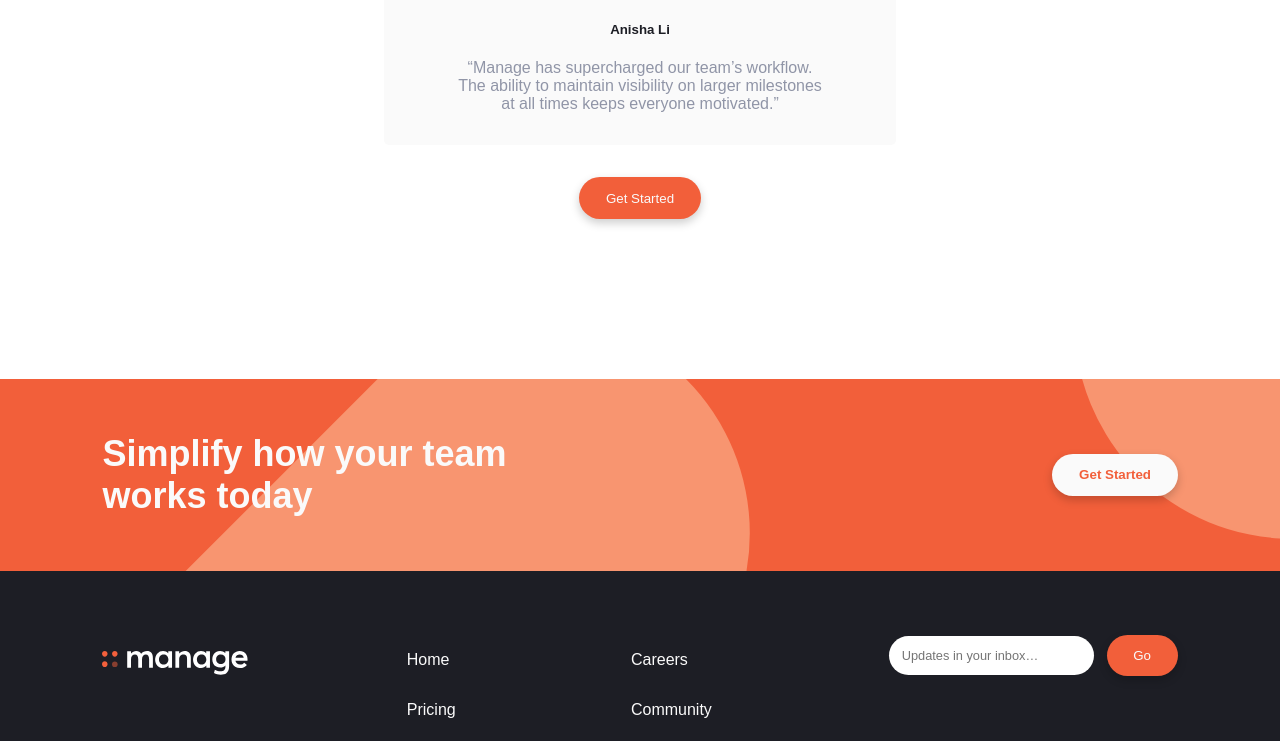
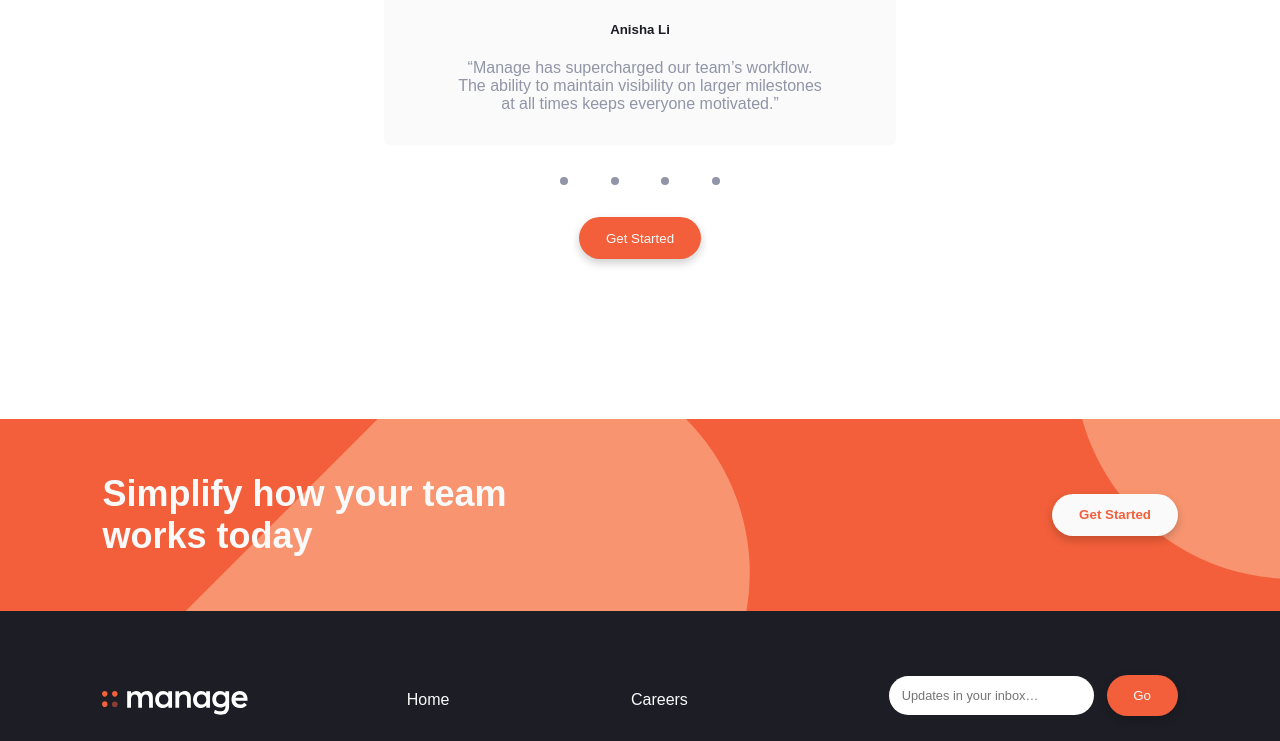
Before and after one commit to mritunjaysaha/manage-landing-page, a Next.js app: page / in a window 1280 px wide. Shown: the part 1600-2341 px from the top of the page. Built offline with nearby package versions, Linux system fonts and the light colour scheme; a web font is replaced by a local one.

Commit message:
added testimonials slider

```diff
--- a/pages/index.js
+++ b/pages/index.js
@@ -5,32 +5,28 @@ import AboutPage from "../src/sections/aboutPage";
 import TestimonialPage from "../src/sections/testimonialsPage";
 import Banner from "../src/sections/banner";
 import Footer from "../src/sections/footerSection";
-const testimonialData = [
-    {
-        id: 1,
+const testimonialData = {
+    0: {
         name: "Anisha Li",
         text:
             "“Manage has supercharged our team’s workflow. The ability to maintain visibility on larger milestones at all times keeps everyone motivated.”",
     },
-    {
-        id: 2,
+    1: {
         name: "Ali Bravo",
         text:
             "“We have been able to cancel so many other subscriptions since using Manage. There is no more cross-channel confusion and everyone is much more focused.”",
     },
-    {
-        id: 3,
+    2: {
         name: "Richard Watts",
         text:
             "“Manage allows us to provide structure and process. It keeps us organized and focused. I can’t stop recommending them to everyone I talk to!”",
     },
-    {
-        id: 4,
+    3: {
         name: "Shanai Gough",
         text:
             "“Their software allows us to track, manage and collaborate on our projects from anywhere. It keeps the whole team in-sync without being intrusive.”",
     },
-];
+};
 
 function Index() {
     return (
--- a/src/sections/testimonialsPage.js
+++ b/src/sections/testimonialsPage.js
@@ -1,5 +1,42 @@
-import React from "react";
+import React, { useState } from "react";
 import Button from "../components/buttons";
+
+function Testiomonials({ data }) {
+    const [current, setCurrent] = useState(data[0]);
+    const [active, setActive] = useState(0);
+    function handleSetClick(e) {
+        const selected = e.target.dataset["testimonial"];
+
+        setCurrent(data[selected]);
+
+        document
+            .querySelector(`span[data-testimonial='${selected}']`)
+            .classList.add("active");
+    }
+    return (
+        <>
+            <section className="testimonials-cards">
+                <div className="dp"></div>
+                <h5>{current.name}</h5>
+                <p>{current.text}</p>
+            </section>
+            <section className="span-testimonials-container">
+                {Object.keys(data).map((index) => {
+                    {
+                        return (
+                            <span
+                                className="span-testimonials-cards"
+                                onClick={(e) => handleSetClick(e)}
+                                data-testimonial={index}
+                                key={index}
+                            />
+                        );
+                    }
+                })}
+            </section>
+        </>
+    );
+}
 
 export default function TestimonialPage({ data }) {
     return (
@@ -7,12 +44,7 @@ export default function TestimonialPage({ data }) {
             <header className="header">
                 <h3>What they've said</h3>
             </header>
-
-            <div className="testimonials-cards">
-                <div className="dp"></div>
-                <h5>{data[0].name}</h5>
-                <p>{data[0].text}</p>
-            </div>
+            <Testiomonials data={data} />
 
             <Button text="Get Started" />
         </section>
--- a/styles/sections/_footer.scss
+++ b/styles/sections/_footer.scss
@@ -40,7 +40,7 @@
                 color: $DarkGrayishBlue;
                 text-align: right;
                 font-size: 0.8em;
-                cursor: auto;
+                cursor: text;
             }
         }
     }
--- a/styles/sections/_testimonialsPage.scss
+++ b/styles/sections/_testimonialsPage.scss
@@ -41,3 +41,20 @@
         color: $DarkGrayishBlue;
     }
 }
+.span-testimonials-container {
+    display: flex;
+    justify-content: space-between;
+    width: 10em;
+    margin-bottom: 2em;
+    .span-testimonials-cards {
+        background: $DarkGrayishBlue;
+        height: 0.5em;
+        width: 0.5em;
+
+        border-radius: 50%;
+    }
+}
+
+.active {
+    background: $DarkBlue !important;
+}
```
Also changed, not shown: 1 other file (tests, documents, lock files or other folders).
